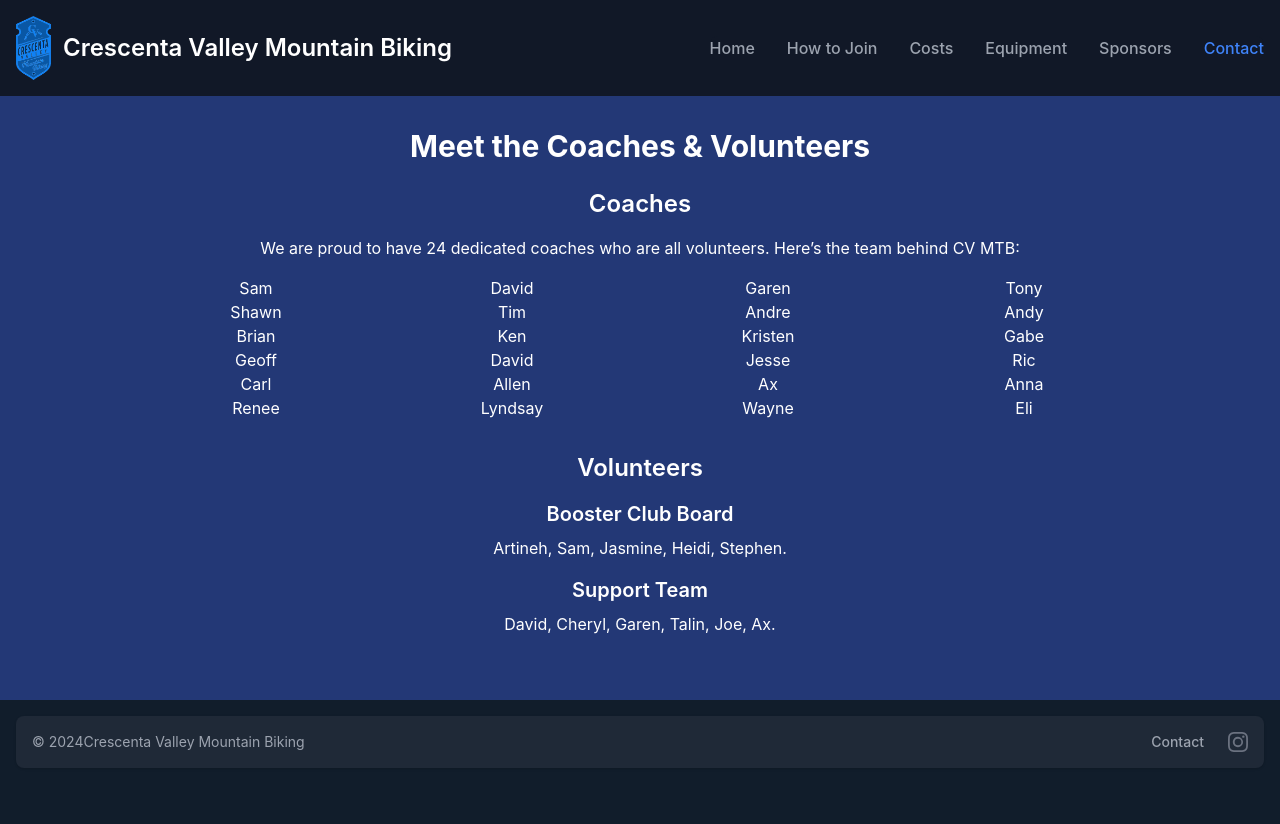
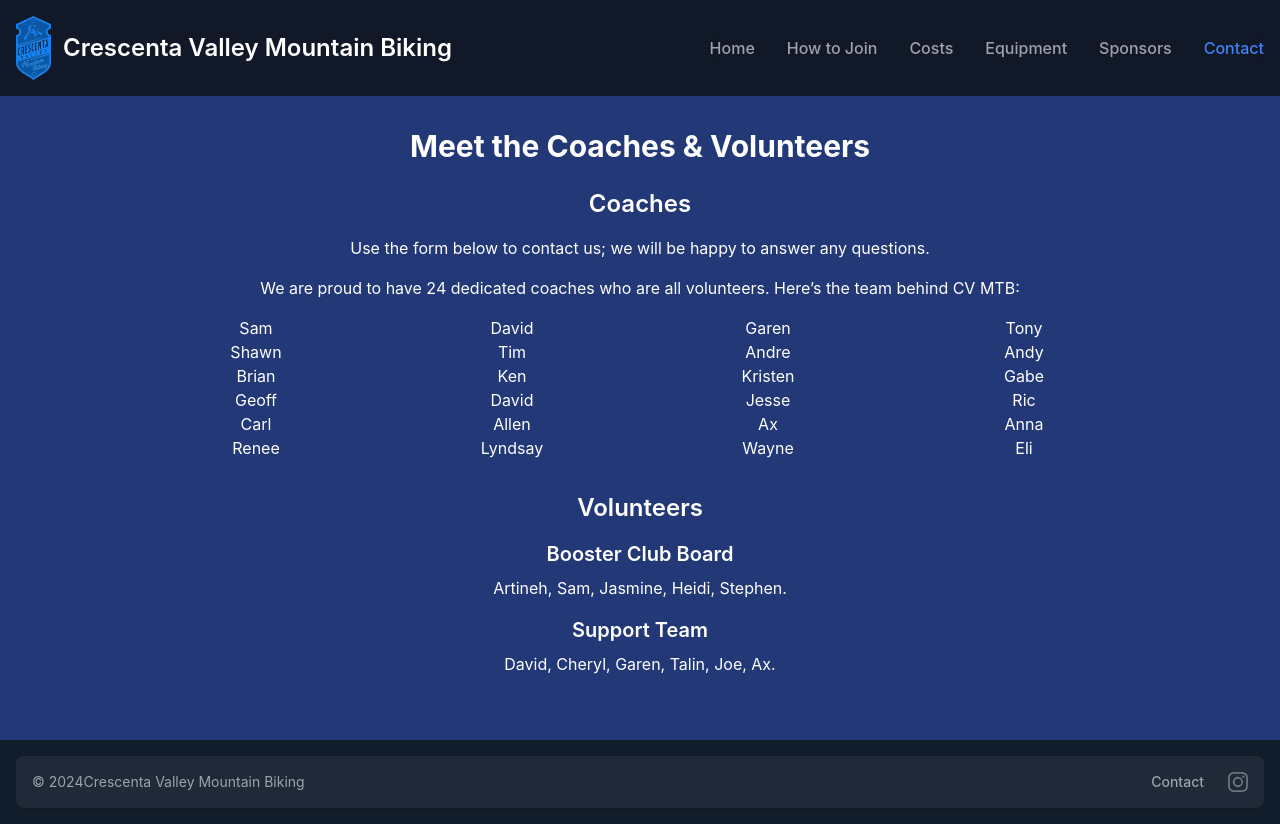
Before and after one commit to CVHS-student-sites/CVMTBWebsite, a React (Create React App) app: page /contact in a window 1280 px wide. Before the commit the page ends 800 px from the top, so only its background shows below. Built offline with nearby package versions, Linux system fonts and the light colour scheme.

Commit message:
Add fix notes

```diff
--- a/src/App.js
+++ b/src/App.js
@@ -155,6 +155,7 @@
             <Route path="/contact" element={<ContactPage/>}/>
             <Route path="/sponsors" element={<SponsorsPage/>}/>
             <Route path="/equipment" element={<EquipmentChecklistPage/>}/>
+            {/* TODO: Ask if we want a gallery page. */}
           </Routes>
 
           {/* Footer */}
--- a/src/pages/ContactPage.js
+++ b/src/pages/ContactPage.js
@@ -10,9 +10,9 @@
                 {/* Coaches */}
                 <section className="mb-8">
                     <h2 className="text-2xl font-semibold mb-4">Coaches</h2>
-                    <p className="mb-4">
-                        We are proud to have 24 dedicated coaches who are all volunteers. Here’s the team behind CV MTB:
-                    </p>
+                    <p className="mb-4">Use the form below to contact us; we will be happy to answer any questions.</p>
+                    {/* TODO: Ask coaches what email to link to. */}
+                    <p className="mb-4">We are proud to have 24 dedicated coaches who are all volunteers. Here’s the team behind CV MTB:</p>
                     <p className="mb-4 grid grid-cols-4">
                         <ol>
                             <li>Sam</li>
--- a/src/pages/HomePage.js
+++ b/src/pages/HomePage.js
@@ -47,6 +47,7 @@
                     <Link to="/join" className="bg-blue-600 hover:bg-blue-700 px-4 py-2 rounded text-white">Joining</Link>
                     <Link to="/contact" className="bg-blue-600 hover:bg-blue-700 px-4 py-2 rounded text-white">Contact</Link>
                     <Link to="/donate" className="bg-blue-600 hover:bg-blue-700 px-4 py-2 rounded text-white">Donate</Link>
+                    {/* TODO: Ask coaches how we want donations to work. */}
                 </div>
 
                 {/* Who We Are */}
```
